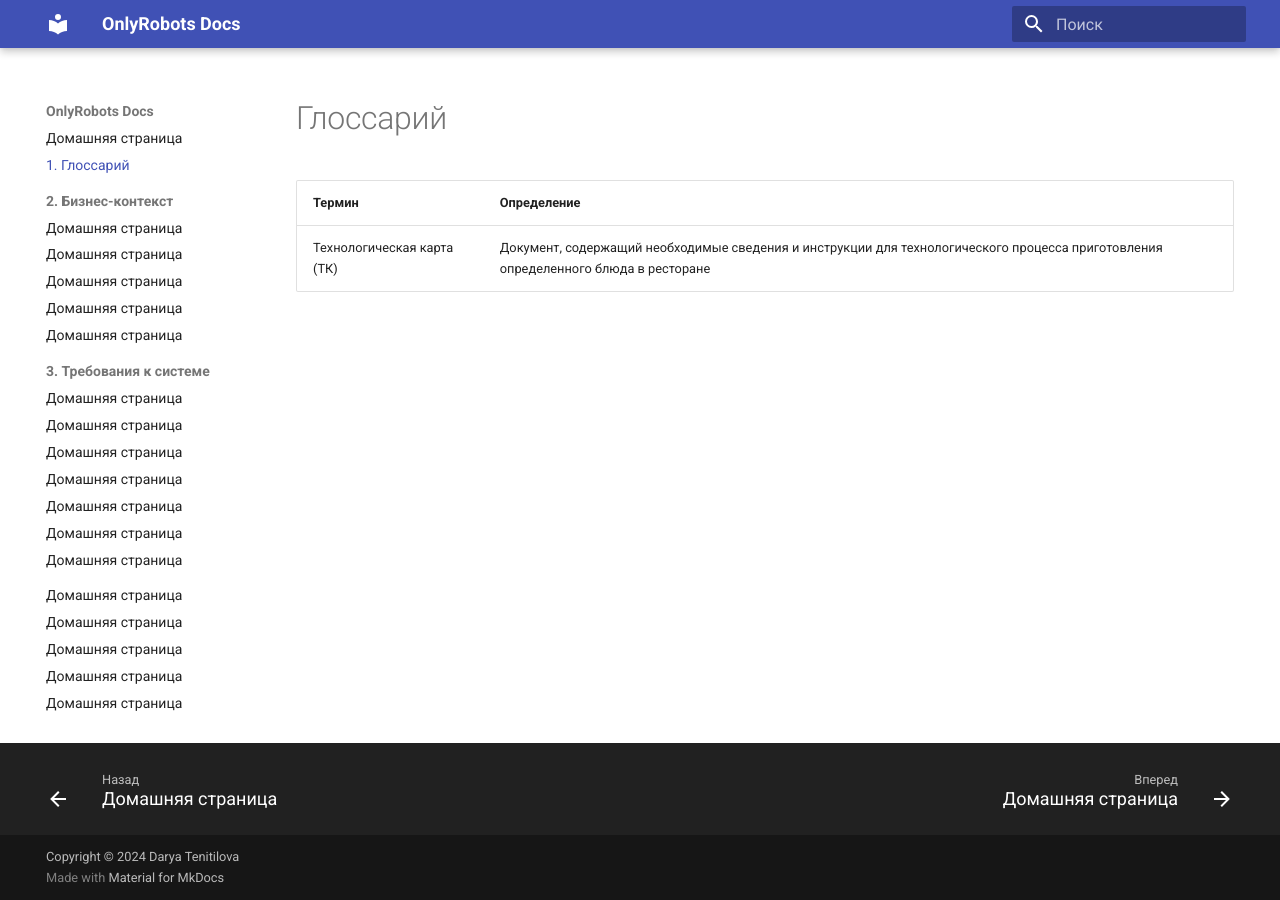
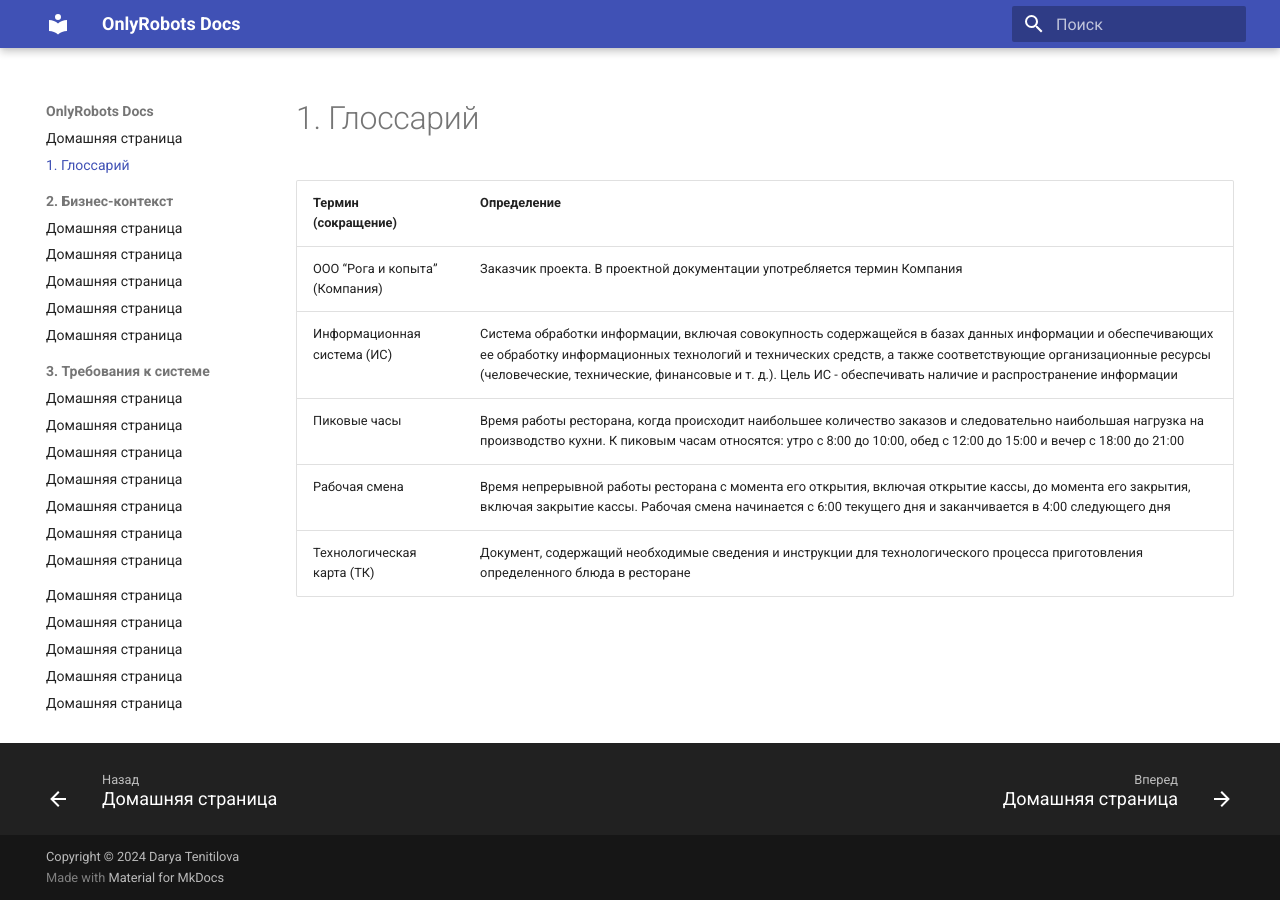
Before and after one commit to TenitilovaD/OTUS_SA_OnlyRobots, an MkDocs documentation site: the page built from docs/glossary.md, in a window 1280 px wide. Built offline with MkDocs 1.6.1 and Material for MkDocs 9.7.7, drawn with Linux system fonts in a browser that asks for light colours.

Commit message:
Update glossary.md

```diff
--- a/docs/glossary.md
+++ b/docs/glossary.md
@@ -1,5 +1,9 @@
-# Глоссарий
+# 1. Глоссарий
 
-| Термин                  | Определение                                                                                                                                                                                                                                                                                         |
+| Термин (сокращение)                  | Определение                                                                                                                                                                                                                                                                                         |
 |-------------------------|--------------------------------------------------------------------------------------------------------------------------------------------------------------------------------------------------------------------------------------------------------------------------------------------------|
+| ООО “Рога и копыта” (Компания) | Заказчик проекта. В проектной документации употребляется термин Компания |
+| Информационная система (ИС) | Система обработки информации, включая совокупность содержащейся в базах данных информации и обеспечивающих ее обработку информационных технологий и технических средств, а также соответствующие организационные ресурсы (человеческие, технические, финансовые и т. д.). Цель ИС - обеспечивать наличие и распространение информации |
+| Пиковые часы | Время работы ресторана, когда происходит наибольшее количество заказов и следовательно наибольшая нагрузка на производство кухни. К пиковым часам относятся: утро с 8:00 до 10:00, обед с 12:00 до 15:00 и вечер с 18:00 до 21:00 |
+| Рабочая смена | Время непрерывной работы ресторана с момента его открытия, включая открытие кассы, до момента его закрытия, включая закрытие кассы. Рабочая смена начинается с 6:00 текущего дня и заканчивается в 4:00 следующего дня |
 | Технологическая карта (ТК) | Документ, содержащий необходимые сведения и инструкции для технологического процесса приготовления определенного блюда в ресторане |
```
